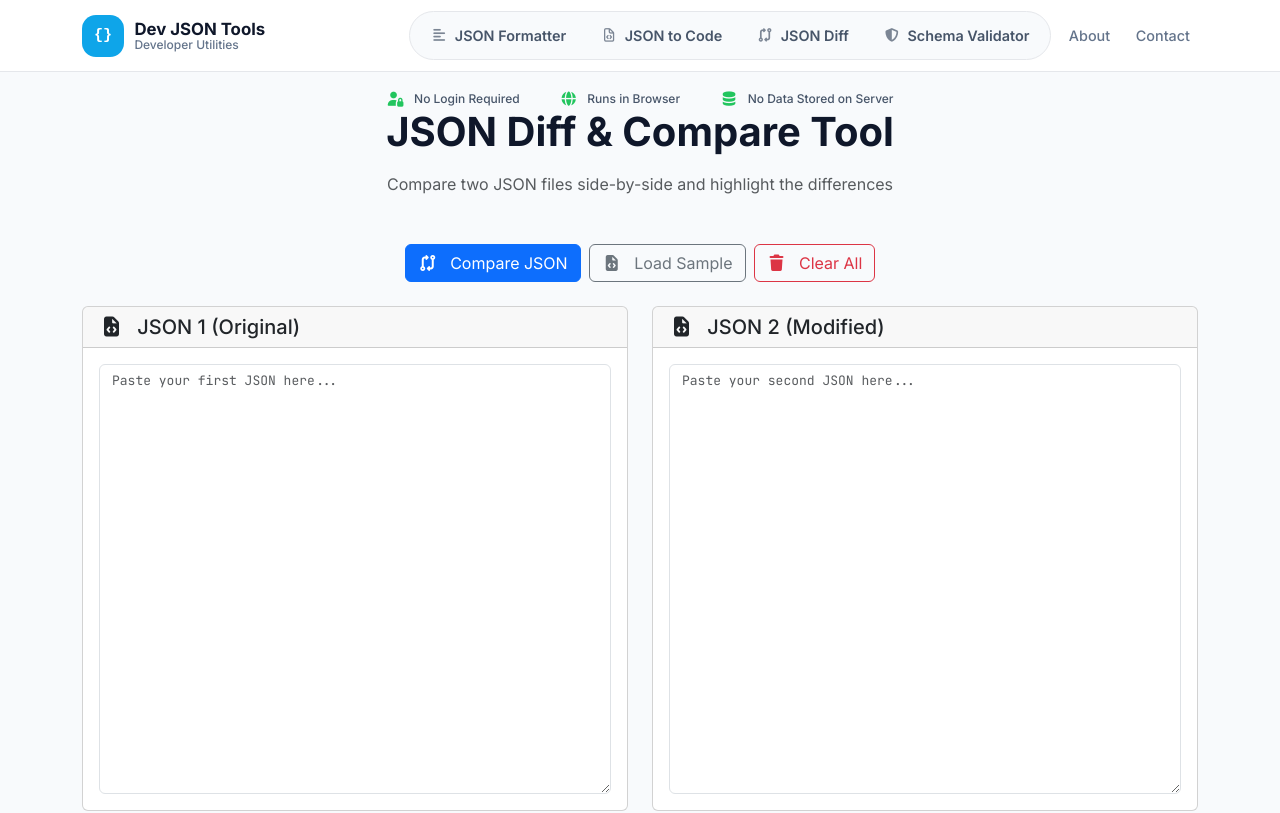
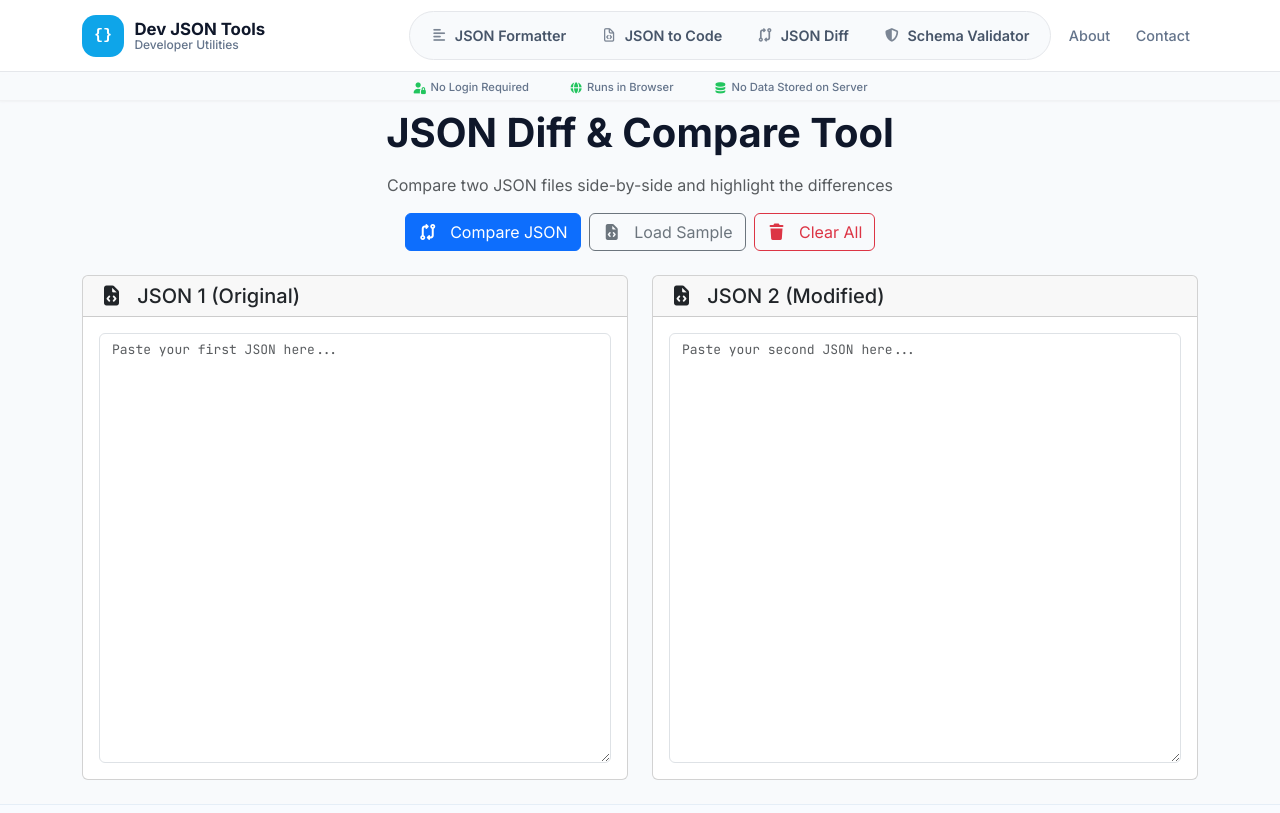
Before and after one commit to mareeswaranponrajfsdev/devtools-hub, an Angular app: page /json-diff in a window 1280 px wide. Shown: the top 813 px of the page. Built offline with nearby package versions, Linux system fonts and the light colour scheme.

Commit message:
tool bar changes.

```diff
--- a/src/app/core/layout/header/header.html
+++ b/src/app/core/layout/header/header.html
@@ -28,22 +28,22 @@
         <!-- TOOLS CAPSULE -->
         <li class="nav-item tools-nav">
 
-          <a routerLink="/" class="tool-link active">
+          <a routerLink="/" class="tool-link active" (click)="closeNavbar()">
             <i class="fa-solid fa-align-left"></i>
             JSON Formatter
           </a>
 
-          <a routerLink="/json-to-code" class="tool-link">
+          <a routerLink="/json-to-code" class="tool-link" (click)="closeNavbar()">
             <i class="fa-regular fa-file-code"></i>
             JSON to Code
           </a>
 
-          <a routerLink="/json-diff" class="tool-link">
+          <a routerLink="/json-diff" class="tool-link" (click)="closeNavbar()">
             <i class="fa-solid fa-code-compare"></i>
             JSON Diff
           </a>
 
-          <a routerLink="/json-schema-validator" class="tool-link">
+          <a routerLink="/json-schema-validator" class="tool-link" (click)="closeNavbar()">
             <i class="fa-solid fa-shield-halved"></i>
             Schema Validator
           </a>
@@ -52,11 +52,11 @@
 
         <!-- META LINKS -->
         <li class="nav-item">
-          <a href="#about" class="nav-link meta-link">About</a>
+          <a href="#about" class="nav-link meta-link" (click)="closeNavbar()">About</a>
         </li>
 
         <li class="nav-item">
-          <a href="#contact" class="nav-link meta-link">Contact</a>
+          <a href="#contact" class="nav-link meta-link" (click)="closeNavbar()">Contact</a>
         </li>
 
       </ul>
--- a/src/app/core/layout/header/header.ts
+++ b/src/app/core/layout/header/header.ts
@@ -36,4 +36,20 @@ export class Header {
 
     localStorage.setItem(this.key, theme);
   }
+
+  closeNavbar() {
+
+    // Scroll to section
+    // document.getElementById(id)?.scrollIntoView({
+    //   behavior: 'smooth'
+    // });
+
+    // Close navbar (mobile)
+    const navbar = document.getElementById('mainNavbar');
+
+    if (navbar?.classList.contains('show')) {
+      navbar.classList.remove('show');
+    }
+  }
+
 }
--- a/src/app/features/json-tools/pages/code-generator/code-generator.html
+++ b/src/app/features/json-tools/pages/code-generator/code-generator.html
@@ -1,7 +1,7 @@
-<div class="container">
+<div class="container my-2">
 
   <!-- Header -->
-  <div class="text-center mb-5">
+  <div class="text-center mb-2">
     <h1 class="fw-bold mb-3">JSON to Code Generator</h1>
     <p class="text-muted">
       Convert JSON data to C#, TypeScript, or Java classes instantly
--- a/src/app/features/json-tools/pages/code-generator/code-generator.scss
+++ b/src/app/features/json-tools/pages/code-generator/code-generator.scss
@@ -174,6 +174,9 @@
   background: transparent;
   border-color: var(--border-medium, #cbd5e1);
   color: var(--text-secondary, #64748b);
+  background: var(--bg-secondary, #f8f9fa);
+  border-color: var(--text-secondary, #64748b);
+  color: var(--text-primary, #111827);
 
   &:hover:not(:disabled) {
     background: var(--bg-secondary, #f8f9fa);
--- a/src/app/features/json-tools/pages/diff-tool/diff-tool.html
+++ b/src/app/features/json-tools/pages/diff-tool/diff-tool.html
@@ -1,7 +1,7 @@
-<div class="container">
+<div class="container my-2">
 
   <!-- Header -->
-  <div class="text-center mb-5">
+  <div class="text-center mb-2">
     <h1 class="fw-bold mb-3">JSON Diff & Compare Tool</h1>
     <p class="text-muted">
       Compare two JSON files side-by-side and highlight the differences
--- a/src/app/features/json-tools/pages/schema-validator/schema-validator.html
+++ b/src/app/features/json-tools/pages/schema-validator/schema-validator.html
@@ -1,7 +1,7 @@
-<div class="container">
+<div class="container my-2">
 
   <!-- Header -->
-  <div class="text-center mb-5">
+  <div class="text-center mb-3">
     <h1 class="fw-bold mb-3">JSON Schema Validator</h1>
     <p class="text-muted">
       Validate JSON data against JSON Schema and auto-generate schemas
--- a/src/app/shared/trust-bar/trust-bar.html
+++ b/src/app/shared/trust-bar/trust-bar.html
@@ -1,7 +1,5 @@
-<section class="container">
-  <div class="hero-trust">
-    <span class="trust-item"><i class="fa-solid fa-user-lock"></i> No Login Required</span>
-    <span class="trust-item"><i class="fa-solid fa-globe"></i> Runs in Browser</span>
-    <span class="trust-item"><i class="fa-solid fa-database"></i> No Data Stored on Server</span>
-  </div>
-</section>
+<div class="trust-strip">
+  <span><i class="fa-solid fa-user-lock"></i> No Login Required</span>
+  <span><i class="fa-solid fa-globe"></i> Runs in Browser</span>
+  <span><i class="fa-solid fa-database"></i> No Data Stored on Server</span>
+</div>
--- a/src/app/shared/trust-bar/trust-bar.scss
+++ b/src/app/shared/trust-bar/trust-bar.scss
@@ -1,29 +1,27 @@
-.hero-trust {
+.trust-strip {
   display: flex;
   justify-content: center;
-  gap: 2.5rem;
-  flex-wrap: wrap;
+  gap: 2.50rem;
 
-  font-size: 0.75rem;
-  color: #475569;
+  font-size: 0.7rem;
+  font-weight: 500;
+  color: #64748b;
+
+  padding: 4px 0;
+  margin-top: -15px;        /* visually sticks to header */
+  border-bottom: 1px solid #f1f2f4;
+
+  white-space: nowrap;
+  box-shadow: 0 1px 2px #f1f2f4;
 }
 
-.hero-trust i {
-  color: #22c55e;
-  margin-right: 4px;
+.trust-strip span {
+  display: flex;
+  align-items: center;
+  gap: 4px;
 }
 
-.trust-item {
-  display: flex;
-  align-items: center;
-  gap: 0.35rem;
-  font-weight: 500;
+.trust-strip i {
+  font-size: 0.7rem;
+  color: #22c55e;
 }
-
-.trust-item.active {
-  color: var(--success);
-}
-
-.trust-item i {
-  font-size: 0.9rem;
-}
```
